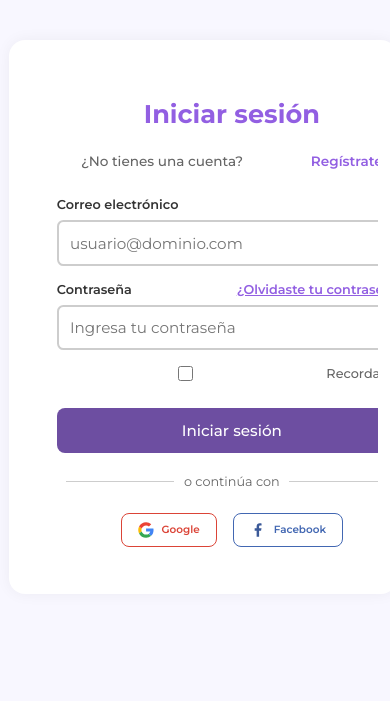
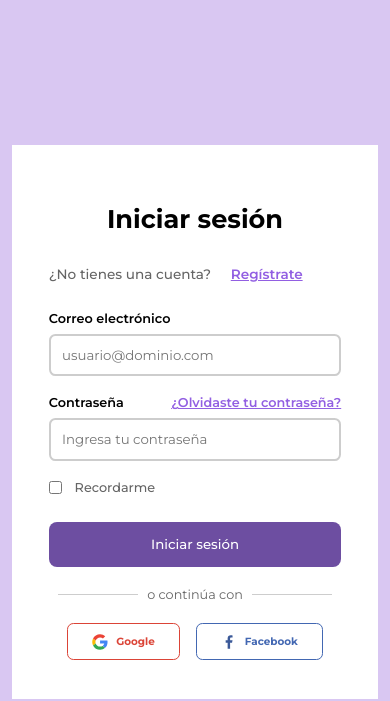
Before and after one commit to 10CarlosAnacona01/ekonodrogas_web, a plain HTML site: page index_login.html in a window 390 px wide. Drawn offline with Linux system fonts and the light colour scheme.

Commit message:
Finaliazación del CSS
Se modifico el formulario para buscar que este sea responsivo y se adapte a diferentes tipos de pantallas

```diff
--- a/style_login.css
+++ b/style_login.css
@@ -61,6 +61,7 @@
     padding: 1.8rem; /*Mostrar formulario de registro, ocultando el de Inicio de sesión*/
 }
 
+/* Modification to be responsive */
 form p{
     font-size: 0.85rem;
     font-weight: 500;
@@ -68,11 +69,10 @@
     margin-top: 0.3rem;
     margin-bottom: 1.8rem;
 }
-
 form p a{
     color: var(--color-primary);
     font-weight: 600;     /* Mirar funcionamiento */
-    margin-left: 4rem;  s/* Mirar funcionamiento */
+    margin-left: 4rem;  /* Mirar funcionamiento */
 }
 
 /* Input Container */
@@ -304,7 +304,7 @@
     to {opacity: 1; transform: translateX(0);}
 }
 
-/* Brounce animation */
+/* Brounce animation, motion effect on screen*/
 @keyframes brounce-up{
     0% {transform: translateY(0px);}
     20% {transform: translateY(-7px);}
@@ -320,169 +320,97 @@
 
 
 /* Big screens */
-
 @media (max-width: 1024px) {
     .container {
         grid-template-columns: 1fr 1fr; /* Quitar tercera columna */
     }
+
     .sidebar {
         display: none; /* Ocultar el sidebar*/
     }
+
     .form-container {
         padding: 2rem;
     }
+
     .banner {
         padding: 2rem;
     }
+
+    form p a{
+        margin-left: 9.5rem;  /* Mirar funcionamiento */
+    }
 }
 
+/* Check operation (Iniciar sesión) */
+@media (max-width: 914px){
+    form p a{
+        margin-left: 8.5rem;
+    }
+}
+
+@media (max-width: 882px){
+    form p a{
+        margin-left: 7rem;
+    }
+}
+
+@media (max-width: 833px){
+    form p a{
+        margin-left: 5rem;
+    }
+}
+
+
 /*  Midium screens */
-@media (max-width: 768px) {
-    body {
-        background: var(--color-primary);
-        display: flex;
-        align-items: center;
-        justify-content: center;
-        min-height: 100vh;
-    }
+@media (max-width: 769px) {
 
     .container {
         display: flex;
         flex-direction: column;
         align-items: center;
         justify-content: center;
-        width: 95%;
         max-width: 420px;
         background: #fff;
-        border-radius: 1.2rem;
         padding: 2rem 1.5rem;
-        box-shadow: 0 0 25px rgba(0, 0, 0, 0.1);
-        overflow: hidden;
     }
 
     .banner {
         display: none; /* oculta el banner para centrarse solo en el formulario */
     }
 
+    /* Form in the box */
     .forms-container {
         width: 100%;
     }
 
-    form {
-        width: 100%;
-        max-width: 360px;
-        margin: 0 auto;
+    .forms h2 {
+        text-align: center;
+        font-size: 1.6rem;
+        margin-bottom: 2rem;
     }
 
-    h2 {
-        text-align: center;
-        font-size: 1.6rem;
-        color: var(--color-primary);
-        margin-bottom: 1.5rem;
-    }
-
-    .input-container {
-        margin-bottom: 1rem;
-    }
-
-    label {
-        font-weight: 600;
-        font-size: 0.95rem;
-        color: #333;
-    }
-
-    input {
-        width: 100%;
-        padding: 0.75rem;
-        border: 1px solid #ccc;
-        border-radius: 0.5rem;
-        font-size: 0.95rem;
-    }
-
-    button,
-    .btn-register {
-        width: 100%;
-        background: var(--color-primary);
-        color: #fff;
-        font-weight: 600;
-        padding: 0.9rem;
-        border: none;
-        border-radius: 0.6rem;
-        cursor: pointer;
-        transition: background 0.3s ease;
-    }
-
-    button:hover,
-    .btn-register:hover {
-        background: #6e47c4;
-    }
-
-    p {
-        text-align: center;
-        font-size: 0.9rem;
-    }
-
-    p a {
-        color: var(--color-secondary);
-        font-weight: 600;
-        text-decoration: none;
-    }
-
-    .other-login {
-        margin-top: 1.5rem;
-        display: flex;
-        justify-content: center;
-        gap: 1rem;
-    }
-
-    .other-login a {
-        display: flex;
-        align-items: center;
-        justify-content: center;
-        gap: 0.5rem;
-        font-weight: 600;
-        border: 1px solid #ccc;
-        padding: 0.5rem 1rem;
-        border-radius: 0.5rem;
-        color: #333;
-        background: #fff;
-    }
-
-    .other-login a:hover {
-        background: #f3f3f3;
+    form p a{
+        margin-left: 7rem;  /* Mirar funcionamiento */
     }
 }
 
 /*  Small screens */
 @media (max-width: 480px) {
-    body {
-        background-color: #f8f7ff;
-        padding: 0.5rem;
-        min-height: 100vh;
-        display: flex;
-        align-items: flex-start;
-        justify-content: center;
-    }
 
     .container {
         background: #fff;
-        margin-top: 2rem;
-        padding: 1.8rem 1.2rem;
-        border-radius: 1rem;
-        width: 100%;
+        padding: 1.8rem 0.5rem;
         max-width: 350px;
-        box-shadow: 0 0 15px rgba(0,0,0,0.05);
     }
 
-    h2 {
-        text-align: center;
-        color: var(--color-primary);
-        font-size: 1.6rem;
-    }
-
-    form button {
-        font-size: 0.95rem;
-        padding: 0.8rem;
-        border-radius: 0.5rem;
+    form p a{
+        margin-left: 1rem;  /* Mirar funcionamiento */
     }
 }
+
+@media (max-width: 337px){
+    form p a{
+        margin-left: 0rem;  /* Mirar funcionamiento */
+    }
+}
```
